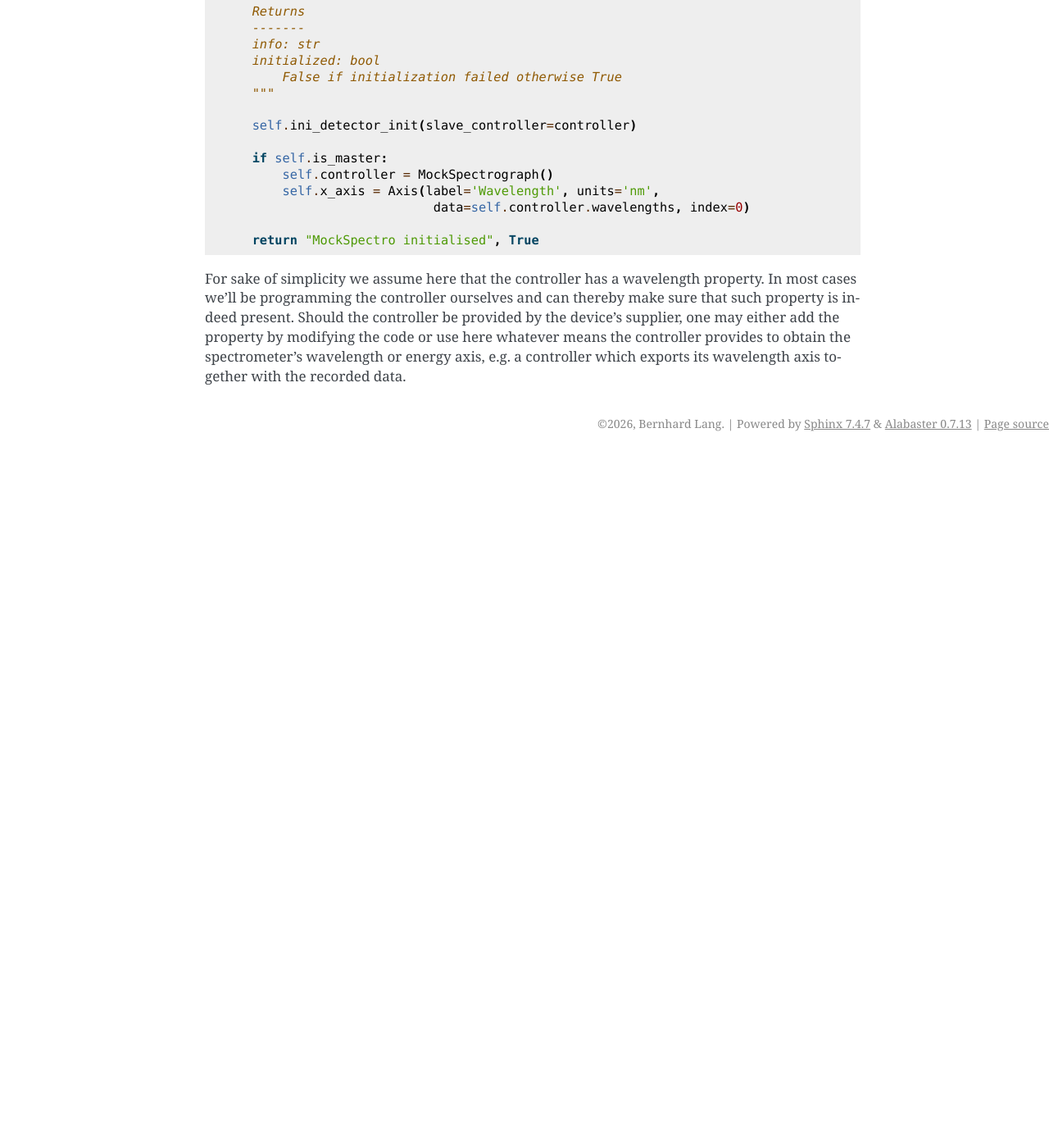
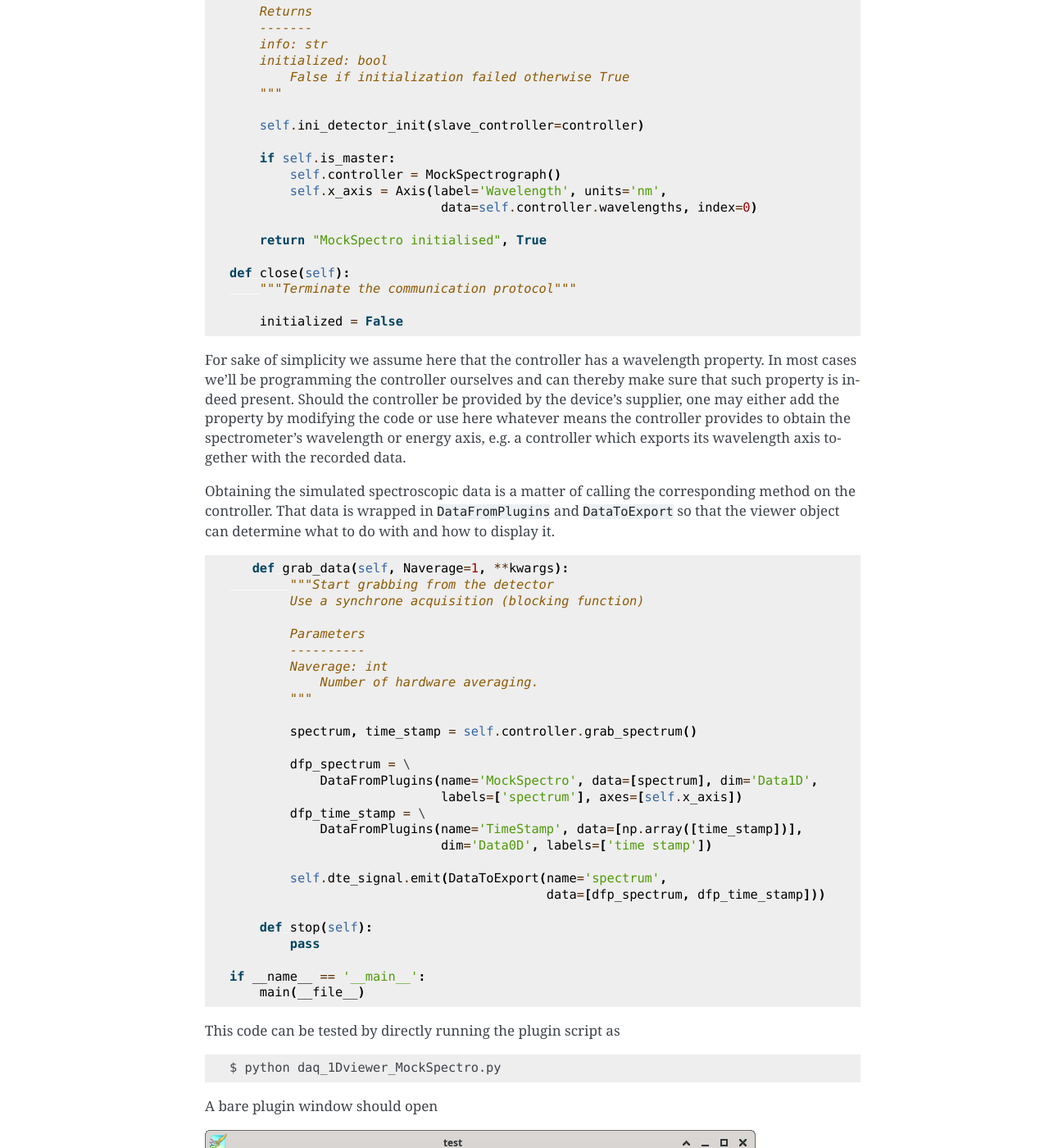
Before and after one commit to bernhardlang/pymodaq_extension_tutorial, a Sphinx documentation site: the page built from source/viewer1d.rst, in a window 1280 px wide and 1400 px high, scrolled down 1994 px. Shown: the whole window at 82% size. Built offline with Sphinx 7.4.7, drawn with Linux system fonts in a browser that asks for light colours; before the commit the page ends 2550 px from its top, so only the background shows below that; some of the changed text lies outside the part shown.

Commit message:
working mock spectro plugin

```diff
--- a/source/move.rst
+++ b/source/move.rst
@@ -1,2 +1,2 @@
-Mode Plugin
+Move Plugin
 ===========
--- a/source/viewer1d.rst
+++ b/source/viewer1d.rst
@@ -106,4 +106,54 @@ initialisation of the controller has to respect a speciality of PyMoDAQ. Any plu
 
         return "MockSpectro initialised", True
 
+    def close(self):
+        """Terminate the communication protocol"""
+
+        initialized = False
+
 For sake of simplicity we assume here that the controller has a wavelength property. In most cases we'll be programming the controller ourselves and can thereby make sure that such property is indeed present. Should the controller be provided by the device's supplier, one may either add the property by modifying the code or use here whatever means the controller provides to obtain the spectrometer's wavelength or energy axis, e.g. a controller which exports its wavelength axis together with the recorded data.
+
+Obtaining the simulated spectroscopic data is a matter of calling the corresponding method on the controller.
+That data is wrapped in :code:`DataFromPlugins` and :code:`DataToExport` so that the viewer object can determine what to do with and how to display it.
+
+.. code-block::
+
+       def grab_data(self, Naverage=1, **kwargs):
+	    """Start grabbing from the detector
+	    Use a synchrone acquisition (blocking function)
+
+	    Parameters
+	    ----------
+	    Naverage: int
+		Number of hardware averaging.
+	    """
+
+	    spectrum, time_stamp = self.controller.grab_spectrum()
+
+	    dfp_spectrum = \
+		DataFromPlugins(name='MockSpectro', data=[spectrum], dim='Data1D',
+				labels=['spectrum'], axes=[self.x_axis])
+	    dfp_time_stamp = \
+		DataFromPlugins(name='TimeStamp', data=[np.array([time_stamp])],
+				dim='Data0D', labels=['time stamp'])
+
+	    self.dte_signal.emit(DataToExport(name='spectrum',
+					      data=[dfp_spectrum, dfp_time_stamp]))
+
+	def stop(self):
+	    pass
+
+    if __name__ == '__main__':
+	main(__file__)
+
+This code can be tested by directly running the plugin script as
+
+.. code-block::
+
+    $ python daq_1Dviewer_MockSpectro.py
+
+A bare plugin window should open
+
+.. image:: plugin-test.png
+
+and should display simulated data when pressing the grab button (the fourth to the right of the combobox in the second tool bar).
```
Also changed, not shown: source/plugin-test.png (added).
